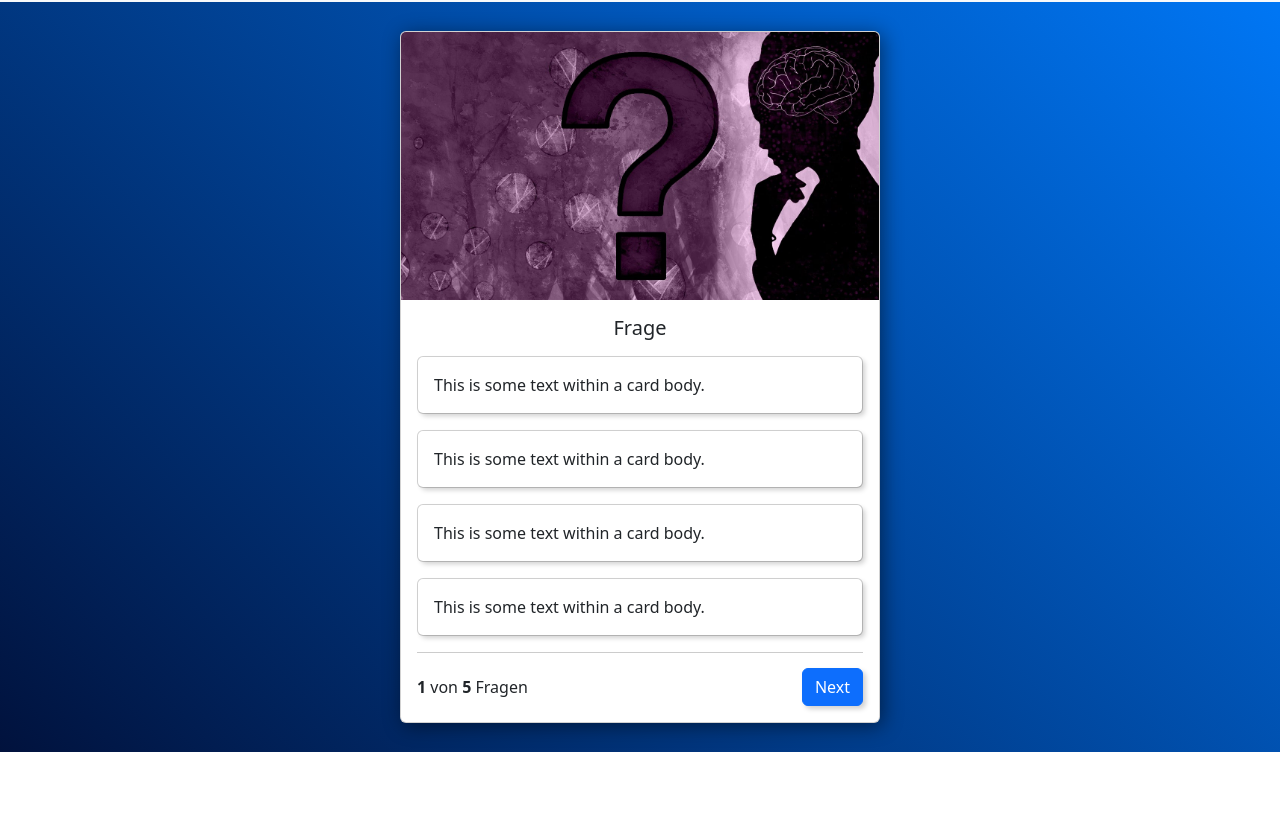
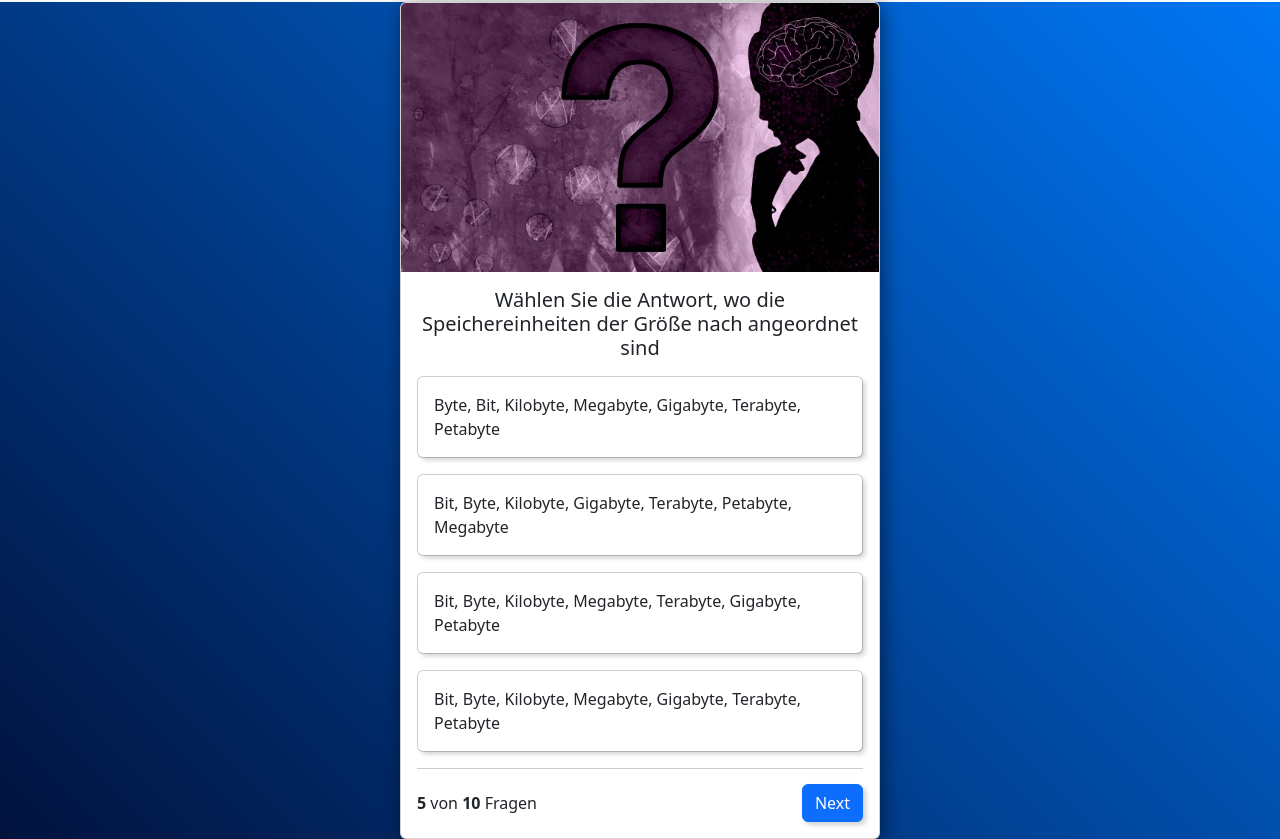
Before and after one commit to Trouble2701/quizapp, a plain HTML site: page index.html in a window 1280 px wide. Shown: the part 48-887 px from the top of the page. Before the commit the page ends 800 px from the top, so only its background shows below. Drawn offline with nearby package versions, Linux system fonts and the light colour scheme.

Commit message:
Questions and Answer in script.js

```diff
--- a/index.html
+++ b/index.html
@@ -6,6 +6,7 @@
   <meta name="viewport" content="width=device-width, initial-scale=1.0">
   <title>QuizApp</title>
   <link rel="stylesheet" href="style.css">
+  <script src="./questions.js"></script>
   <script src="script.js"></script>
 
   <link href="https://cdn.jsdelivr.net/npm/bootstrap@5.3.2/dist/css/bootstrap.min.css" rel="stylesheet"
@@ -15,7 +16,7 @@
     crossorigin="anonymous"></script>
 </head>
 
-<body>
+<body onload="questionsStart(4)">
   <nav class="navbar bg-body-tertiary">
     <div class="container-fluid">
       <span class="navbar-brand mb-0 h1">QuizApp</span>
@@ -25,38 +26,7 @@
   <div class="container">
     <div class="card box-shadow width-card">
       <img src="./img/woman.jpg" class="card-img-top" alt="Quiz Time">
-      <div class="card-body">
-        <h5 class="card-title text-center mb-3">Frage</h5>
-        <div class="card mb-3">
-          <div class="card-body box-shadow-answer">
-            This is some text within a card body.
-          </div>
-        </div>
-        <div class="card mb-3">
-          <div class="card-body box-shadow-answer">
-            This is some text within a card body.
-          </div>
-        </div>
-        <div class="card mb-3">
-          <div class="card-body box-shadow-answer">
-            This is some text within a card body.
-          </div>
-        </div>
-        <div class="card mb-3">
-          <div class="card-body box-shadow-answer">
-            This is some text within a card body.
-          </div>
-        </div>
-        <div class="question-footer">
-        <div>
-          <b>1</b> von <b>5</b> Fragen
-        </div>
-        <div>
-          <button type="button" class="btn btn-primary box-shadow-answer">Next</button>
-        </div>
-        </div>
-      </div>
-
+      <div class="card-body" id="question"></div>
     </div>
   </div>
 </body>
--- a/script.js
+++ b/script.js
@@ -0,0 +1,45 @@
+function questionsStart(thisQuestion){
+    let contentQuestion = document.getElementById('question');
+    endOfQuestion = 'Next';
+
+    contentQuestion.innerHTML = '';
+
+    if(thisQuestion == questions.length-1){
+        endOfQuestion = 'End';
+    }
+    contentQuestion.innerHTML = generateContent(questions[thisQuestion]['question'], questions[thisQuestion]['answer_1'], questions[thisQuestion]['answer_2'], questions[thisQuestion]['answer_3'], questions[thisQuestion]['answer_4'], thisQuestion+1, endOfQuestion);
+}
+
+function generateContent(question, answer_1, answer_2, answer_3, answer_4, aquestion, endOfQuestion){
+    return /*html*/`
+    <h5 class="card-title text-center mb-3">${question}</h5>
+        <div class="card mb-3">
+          <div class="card-body box-shadow-answer">
+          ${answer_1}
+          </div>
+        </div>
+        <div class="card mb-3">
+          <div class="card-body box-shadow-answer">
+          ${answer_2}
+          </div>
+        </div>
+        <div class="card mb-3">
+          <div class="card-body box-shadow-answer">
+          ${answer_3}
+          </div>
+        </div>
+        <div class="card mb-3">
+          <div class="card-body box-shadow-answer">
+          ${answer_4}
+          </div>
+        </div>
+        <div class="question-footer">
+          <div>
+            <b>${aquestion}</b> von <b>${questions.length}</b> Fragen
+          </div>
+          <div>
+            <button type="button" class="btn btn-primary box-shadow-answer" id="endOfQuestion">${endOfQuestion}</button>
+          </div>
+        </div>
+        `;
+}
```
